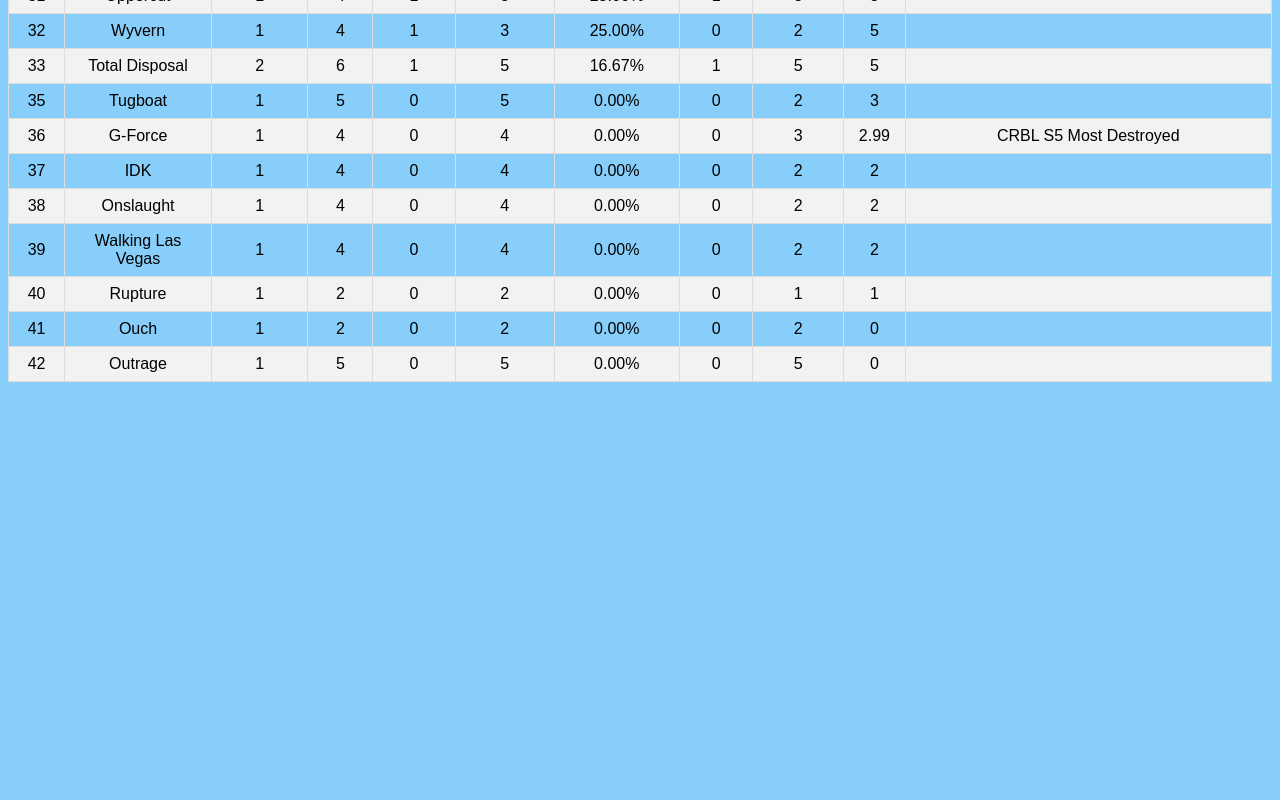
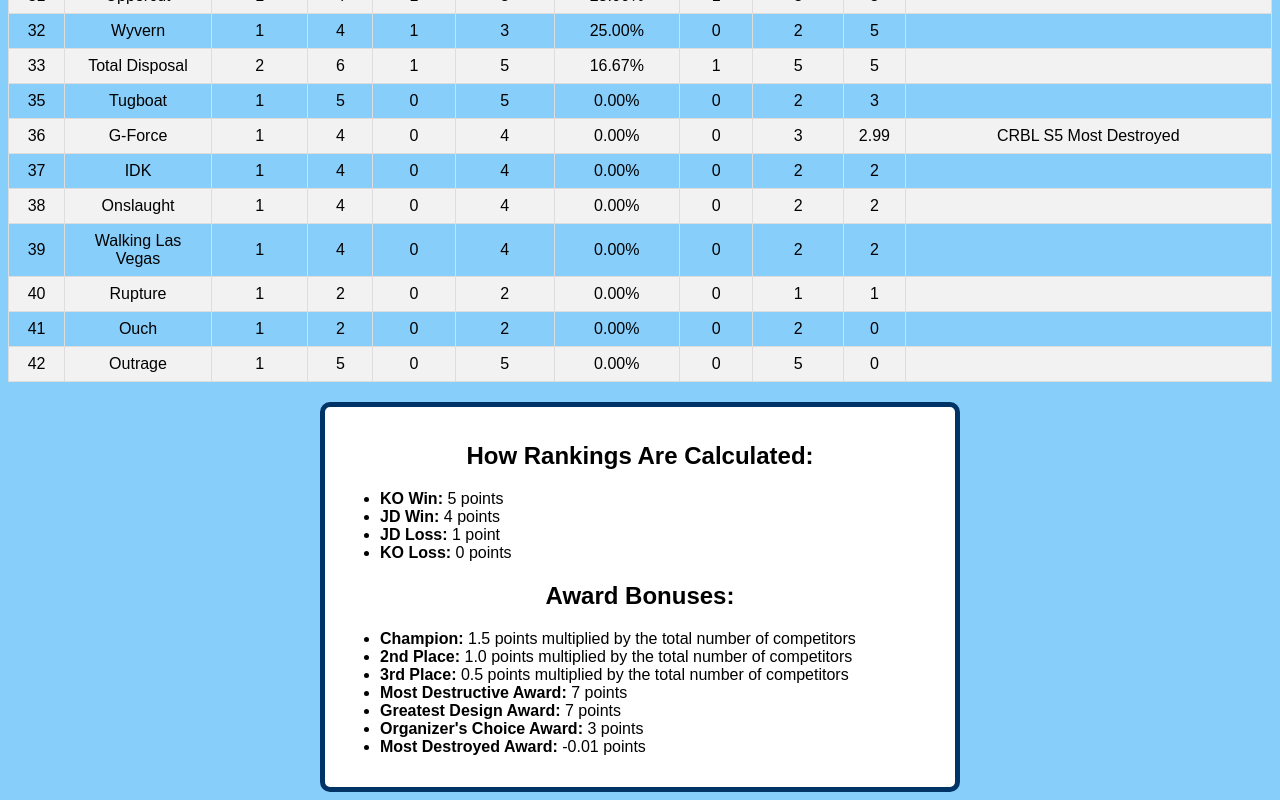
Before and after one commit to OWbots/CRBL-Official-Rankings, a plain HTML site: page index.html in a window 1280 px wide. Shown: the part 1348-2148 px from the top of the page. Before the commit the page ends 1750 px from the top, so only its background shows below. Drawn offline with Linux system fonts and the light colour scheme.

Commit message:
Added Ranking's calculation description

```diff
--- a/index.html
+++ b/index.html
@@ -579,5 +579,29 @@
 
         window.onload = sortTableByRank; // Sort table when page loads
     </script>
+
+<!-- Ranking explanation -->
+    <div class="ranking-explanation" style="background-color: white; padding: 15px; border: 5px solid #003366; border-radius: 10px; max-width: 600px; margin: 0 auto;">
+
+        <h2 style="text-align: center;">How Rankings Are Calculated:</h2>
+        <ul>
+            <li><strong>KO Win:</strong> 5 points</li>
+            <li><strong>JD Win:</strong> 4 points</li>
+            <li><strong>JD Loss:</strong> 1 point</li>
+            <li><strong>KO Loss:</strong> 0 points</li>
+        </ul>
+
+        <h2 style="text-align: center;">Award Bonuses:</h2>
+        <ul>
+            <li><strong>Champion:</strong> 1.5 points multiplied by the total number of competitors</li>
+            <li><strong>2nd Place:</strong> 1.0 points multiplied by the total number of competitors</li>
+            <li><strong>3rd Place:</strong> 0.5 points multiplied by the total number of competitors</li>
+            <li><strong>Most Destructive Award:</strong> 7 points</li>
+            <li><strong>Greatest Design Award:</strong> 7 points</li>
+            <li><strong>Organizer's Choice Award:</strong> 3 points</li>
+            <li><strong>Most Destroyed Award:</strong> -0.01 points</li>
+        </ul>
+    </div>
+
 </body>
 </html>
```
